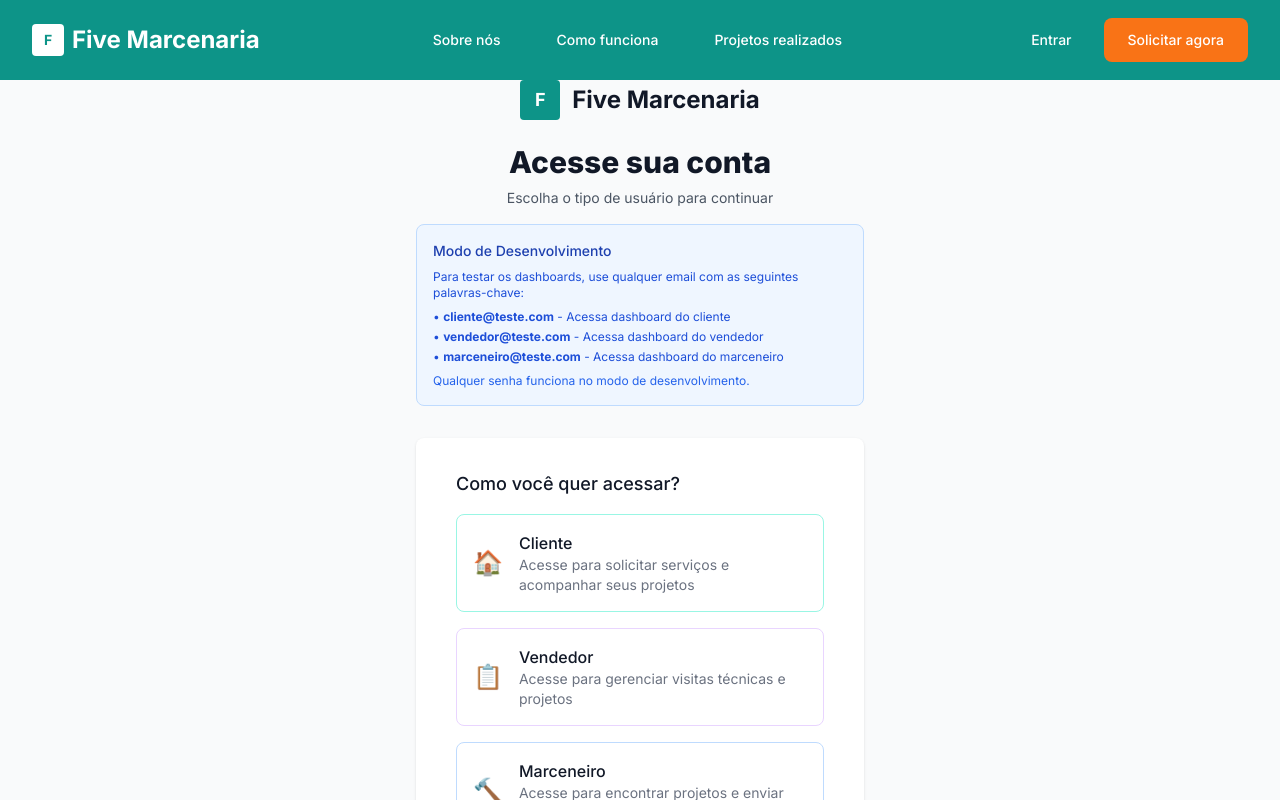
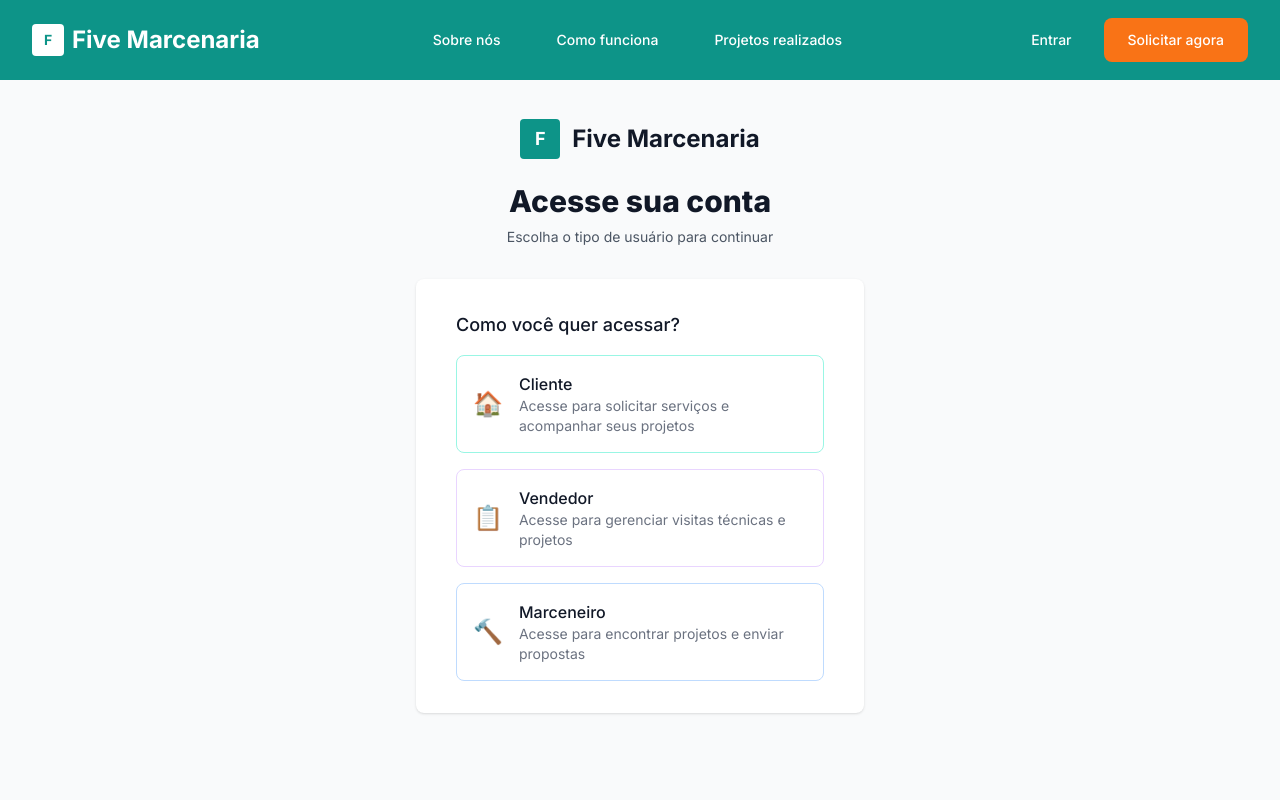
Before and after one commit to juanfonsecadev/PlataformaMarcenaria.WEB, a Next.js app: page /entrar in a window 1280 px wide. Built offline with nearby package versions, Linux system fonts and the light colour scheme.

Commit message:
refactor: remove aviso de modo de desenvolvimento da página de login

```diff
--- a/src/app/entrar/page.tsx
+++ b/src/app/entrar/page.tsx
@@ -87,22 +87,6 @@ export default function LoginPage() {
         <p className="mt-2 text-center text-sm text-gray-600">
           Escolha o tipo de usuário para continuar
         </p>
-
-        {/* Modo de Desenvolvimento */}
-        <div className="mt-4 p-4 bg-blue-50 border border-blue-200 rounded-lg">
-          <h3 className="text-sm font-medium text-blue-800 mb-2">Modo de Desenvolvimento</h3>
-          <p className="text-xs text-blue-700 mb-2">
-            Para testar os dashboards, use qualquer email com as seguintes palavras-chave:
-          </p>
-          <ul className="text-xs text-blue-700 space-y-1">
-            <li>• <strong>cliente@teste.com</strong> - Acessa dashboard do cliente</li>
-            <li>• <strong>vendedor@teste.com</strong> - Acessa dashboard do vendedor</li>
-            <li>• <strong>marceneiro@teste.com</strong> - Acessa dashboard do marceneiro</li>
-          </ul>
-          <p className="text-xs text-blue-600 mt-2">
-            Qualquer senha funciona no modo de desenvolvimento.
-          </p>
-        </div>
       </div>
 
       <div className="mt-8 sm:mx-auto sm:w-full sm:max-w-md">
```
